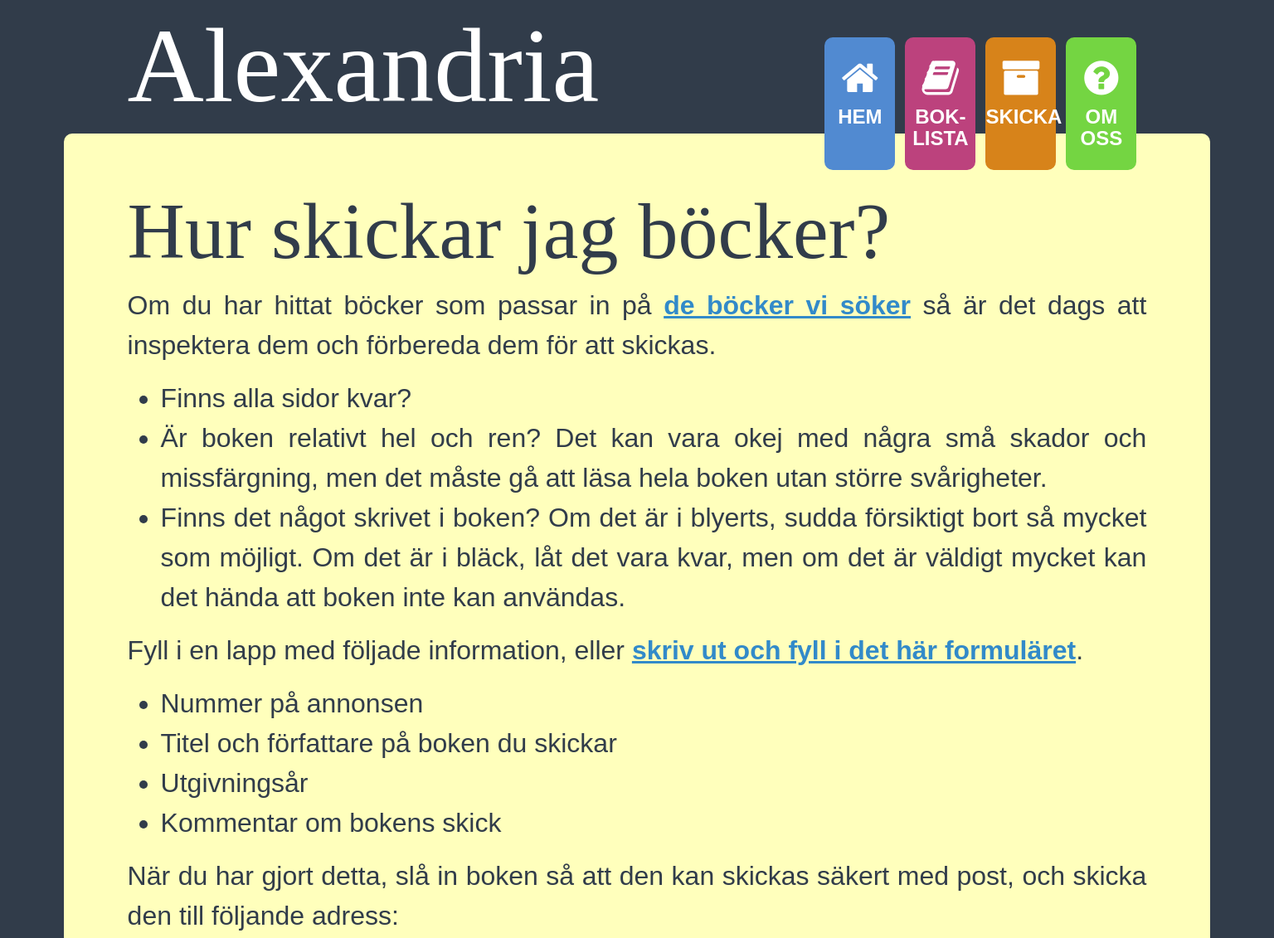
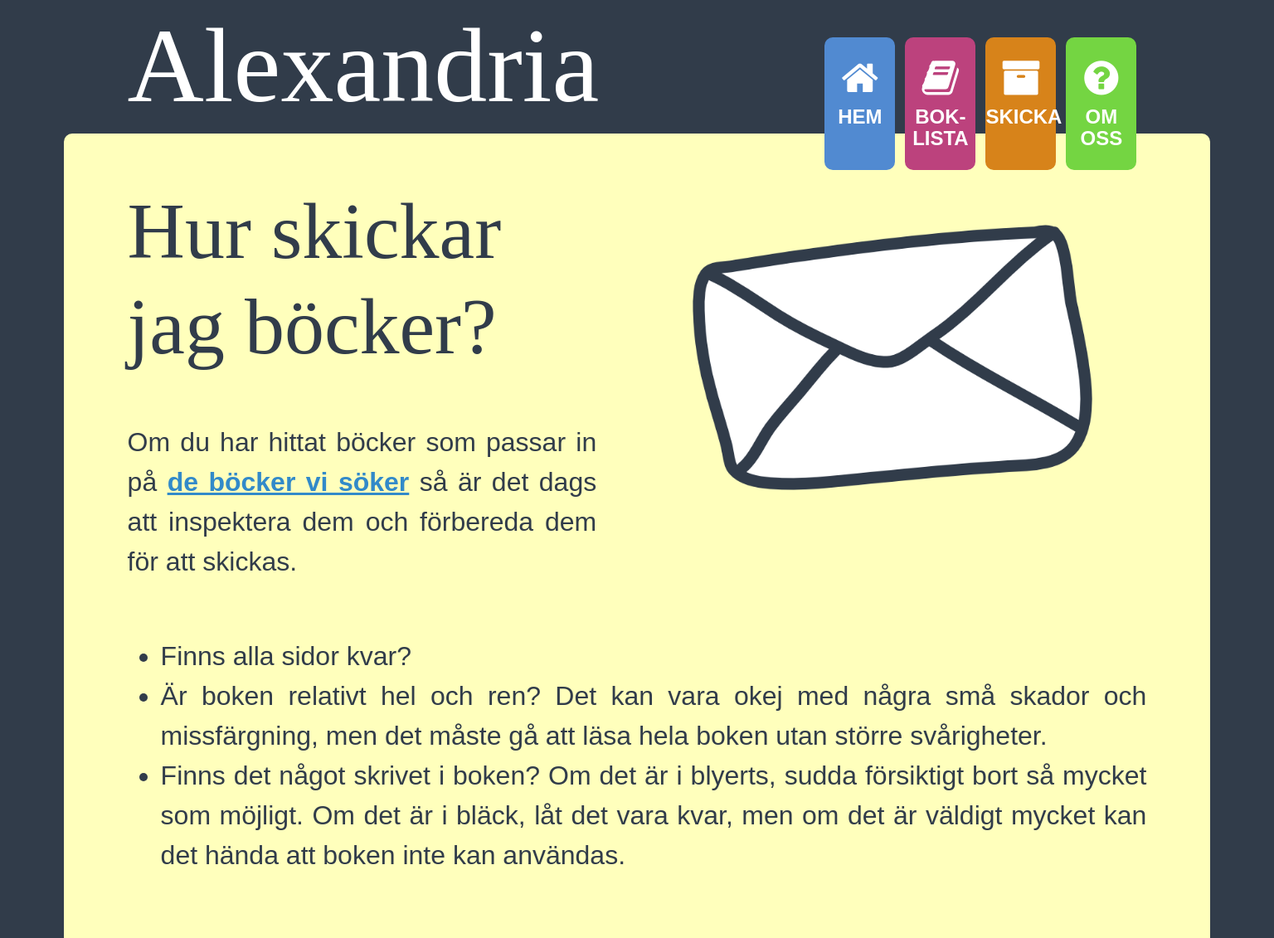
Before and after one commit to EmergencyBattle/Responsiv-Webbdesign-D2-webb, a plain HTML site: page skicka.html in a window 1536 px wide. Shown: the part 13-1144 px from the top of the page at 83% size. Drawn offline with nearby package versions, Linux system fonts and the light colour scheme.

Commit message:
grid area för tablet och desktop

```diff
--- a/css/desktopstyle.css
+++ b/css/desktopstyle.css
@@ -17,6 +17,73 @@
     font-size: 1.5em;
     padding-top: 25px;
     line-height: 1.1em;
+  }
+
+
+  .desktopgrid{
+    display: grid;
+    grid-gap: 50px;
+    grid-template-areas:
+    "onehd      onehd      aside"
+    "onep       onep       aside"
+    "onepoint   onepoint   onepoint"
+    "twohd      twohd      twohd"
+    "twop       twop       twop"
+    "twopoint   twopoint   twopoint"
+    "threehd    threehd    threehd"
+    "threep     threep     threep"
+    "address    address    address"
+    "fourp      fourp      fourp"
+  }
+
+  .firstheader{
+    grid-area: onehd;
+  }
+
+  .secondheader{
+    grid-area: twohd;
+  }
+
+  .thirdheader{
+    grid-area: threehd;
+  }
+
+  .firstp{
+    grid-area: onep;
+  }
+
+  .secondp{
+    grid-area: twop;
+  }
+
+  .thirdp{
+    grid-area: threep;
+  }
+
+  .fourthp{
+    grid-area: fourp;
+  }
+
+  .firstpunkt{
+    grid-area: onepoint;
+  }
+
+  .secondpunkt{
+    grid-area: twopoint;
+  }
+
+  aside{
+    margin-top: 50px;
+    grid-area: aside;
+  }
+
+  address{
+    grid-area: address;
+  }
+
+  .mainimage{
+    max-height: 40vh;
+    height: auto;
   }
 
   h1{
--- a/css/tabletstyle.css
+++ b/css/tabletstyle.css
@@ -14,6 +14,66 @@
     font-size: 1.4em;
     padding-top: 15px;
     line-height: 1.1em;
+  }
+
+  .tabletgrid{
+    display: grid;
+    grid-gap: 20px;
+    grid-template-areas:
+    "onehd      onehd      onehd"
+    "onep       onep       aside"
+    "onepoint   onepoint   onepoint"
+    "twohd      twohd      twohd"
+    "twop       twop       twop"
+    "twopoint   twopoint   twopoint"
+    "threehd    threehd    threehd"
+    "threep     threep     threep"
+    "address    address    address"
+    "fourp      fourp      fourp"
+  }
+
+  .firstheader{
+    grid-area: onehd;
+  }
+
+  .secondheader{
+    grid-area: twohd;
+  }
+
+  .thirdheader{
+    grid-area: threehd;
+  }
+
+  .firstp{
+    grid-area: onep;
+  }
+
+  .secondp{
+    grid-area: twop;
+  }
+
+  .thirdp{
+    grid-area: threep;
+  }
+
+  .fourthp{
+    grid-area: fourp;
+  }
+
+  .firstpunkt{
+    grid-area: onepoint;
+  }
+
+  .secondpunkt{
+    grid-area: twopoint;
+  }
+
+  aside{
+    grid-area: aside;
+  }
+
+  address{
+    grid-area: address;
   }
 
   h1{
--- a/skicka.html
+++ b/skicka.html
@@ -26,28 +26,28 @@
         <a href="om-oss.html"><li class="li-nav fourth-menu"> <i class="fa fa-question-circle fa-nav"></i> </br> OM</br>OSS</li></a>
       </ul>
     </nav>
-    <main>
-      <h2>
+    <main class="tabletgrid desktopgrid">
+      <h2 class="firstheader">
         Hur skickar jag böcker?
       </h2>
-      <p class="mainp">
+      <p class="mainp firstp">
         Om du har hittat böcker som passar in på <a href="boklista.html">de böcker vi söker</a> så är det dags att inspektera dem och förbereda dem för att skickas.
       </p>
-      <ul class="punktlista">
+      <ul class="punktlista firstpunkt">
         <li>Finns alla sidor kvar?</li>
         <li>Är boken relativt hel och ren? Det kan vara okej med några små skador och missfärgning, men det måste gå att läsa hela boken utan större svårigheter.</li>
         <li>Finns det något skrivet i boken? Om det är i blyerts, sudda försiktigt bort så mycket som möjligt. Om det är i bläck, låt det vara kvar, men om det är väldigt mycket kan det hända att boken inte kan användas.</li>
       </ul>
-      <p class="mainp">
+      <p class="mainp secondp">
         Fyll i en lapp med följade information, eller <a href="#.html">skriv ut och fyll i det här formuläret</a>.
       </p>
-      <ul class="punktlista">
+      <ul class="punktlista secondpunkt">
         <li>Nummer på annonsen</li>
         <li>Titel och författare på boken du skickar</li>
         <li>Utgivningsår</li>
         <li>Kommentar om bokens skick</li>
       </ul>
-      <p class="mainp">
+      <p class="mainp thirdp">
         När du har gjort detta, slå in boken så att den kan skickas säkert med post, och skicka den till följande adress:
       </p>
       <address class="skickaadress">
@@ -56,7 +56,7 @@
         56387 Kristianstad</br>
         Sverige
       </address>
-      <p class="mainp">
+      <p class="mainp fourthp">
         Tack så mycket för att du är med och stöder världens utbildning!
       </p>
       <aside class="mainaside">
```
Also changed, not shown: index.html (+8 -8 lines), om-oss.html (+3 -3 lines).
